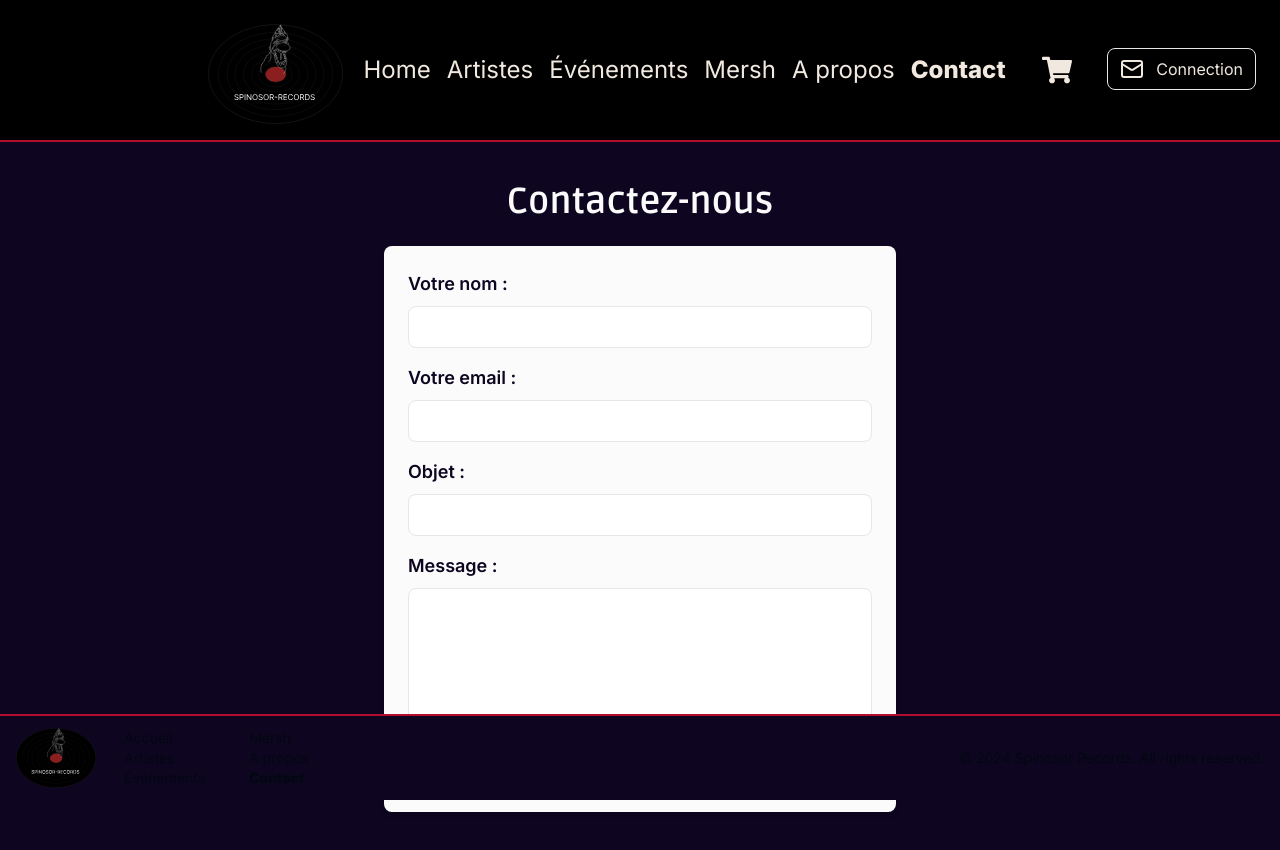
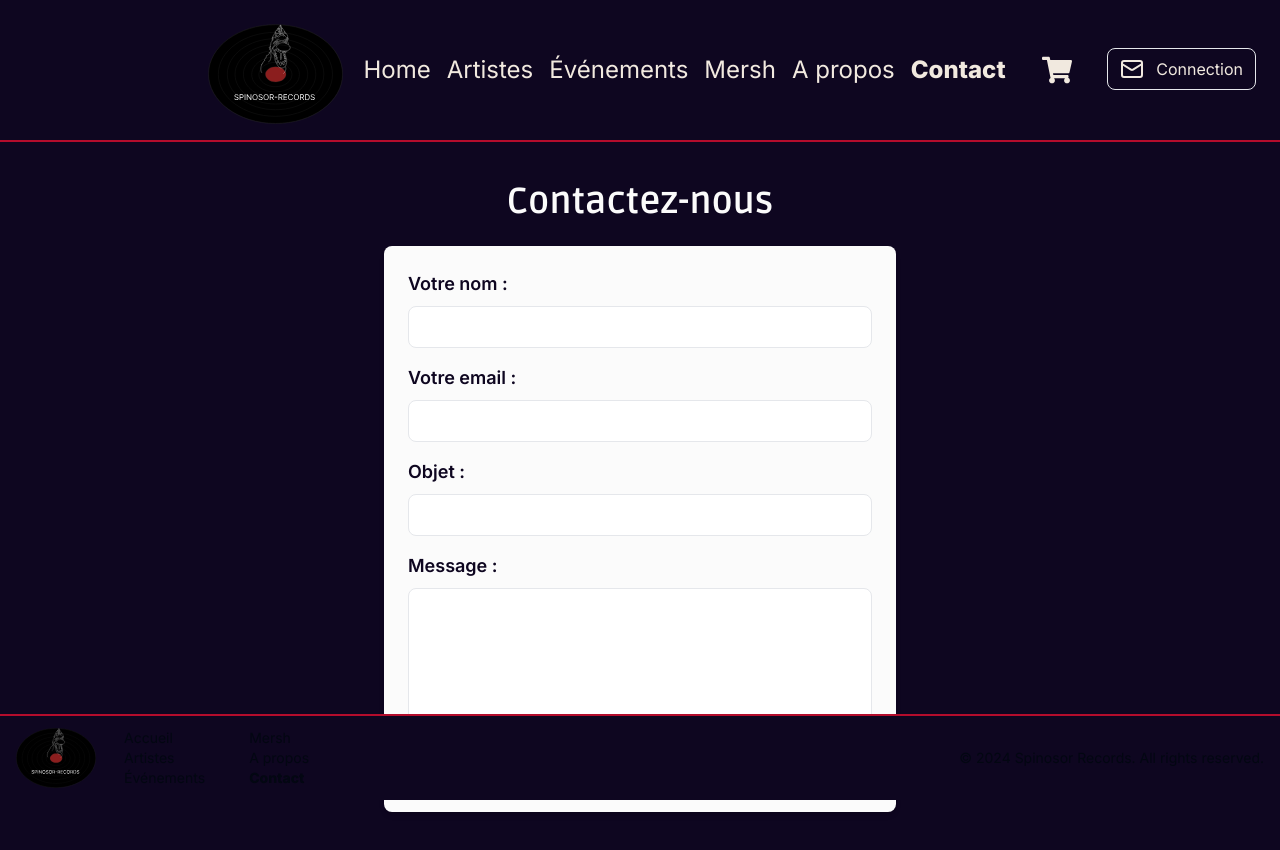
Before and after one commit to Funkysys/spinosor, a Next.js app: page /home/contact in a window 1280 px wide. Shown: the top 850 px of the page. Built offline with nearby package versions, Linux system fonts and the light colour scheme; no server answers; a web font is replaced by a local one; what tailwindcss-animated would draw is missing.

Commit message:
upgrade colors

```diff
--- a/components/BannerHome.tsx
+++ b/components/BannerHome.tsx
@@ -52,7 +52,7 @@ const BannerHome = () => {
                 }`}
                 quality={100}
               />
-              <div className="absolute inset-0 bg-perso-bg bg-opacity-50 z-10"></div>
+              <div className="absolute inset-0 bg-black bg-opacity-50 z-10"></div>
               <div className="absolute inset-0 flex flex-col items-center justify-center text-center text-perso-white-one z-20">
                 <h1 className="text-4xl md:text-6xl font-bold mb-4">
                   Bienvenue chez Spinosor Records
--- a/components/Navigation.tsx
+++ b/components/Navigation.tsx
@@ -17,7 +17,7 @@ const Navbar = () => {
   };
 
   return (
-    <nav className="flex justify-center border-b-2 py-4 border-b-perso-red-one bg-black text-perso-white-two">
+    <nav className="flex justify-center border-b-2 py-4 border-b-perso-red-one bg-perso-bg text-perso-white-two">
       {/* Logo */}
       <div className="md:hidden pt-2 cursor-pointer animate-fade-right animate-once animate-duration-[1000ms] animate-ease-in-out">
         <Image
```
